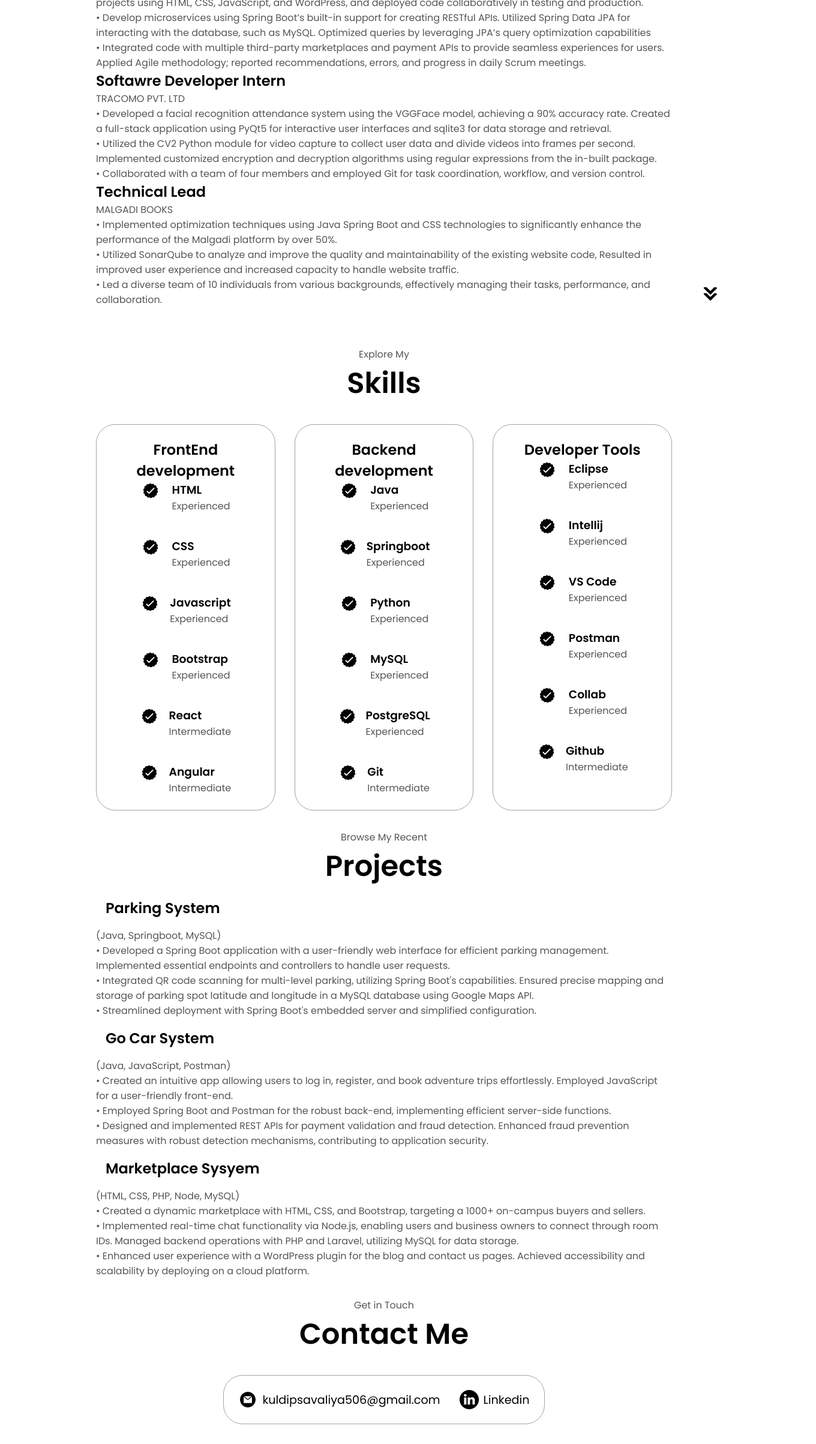
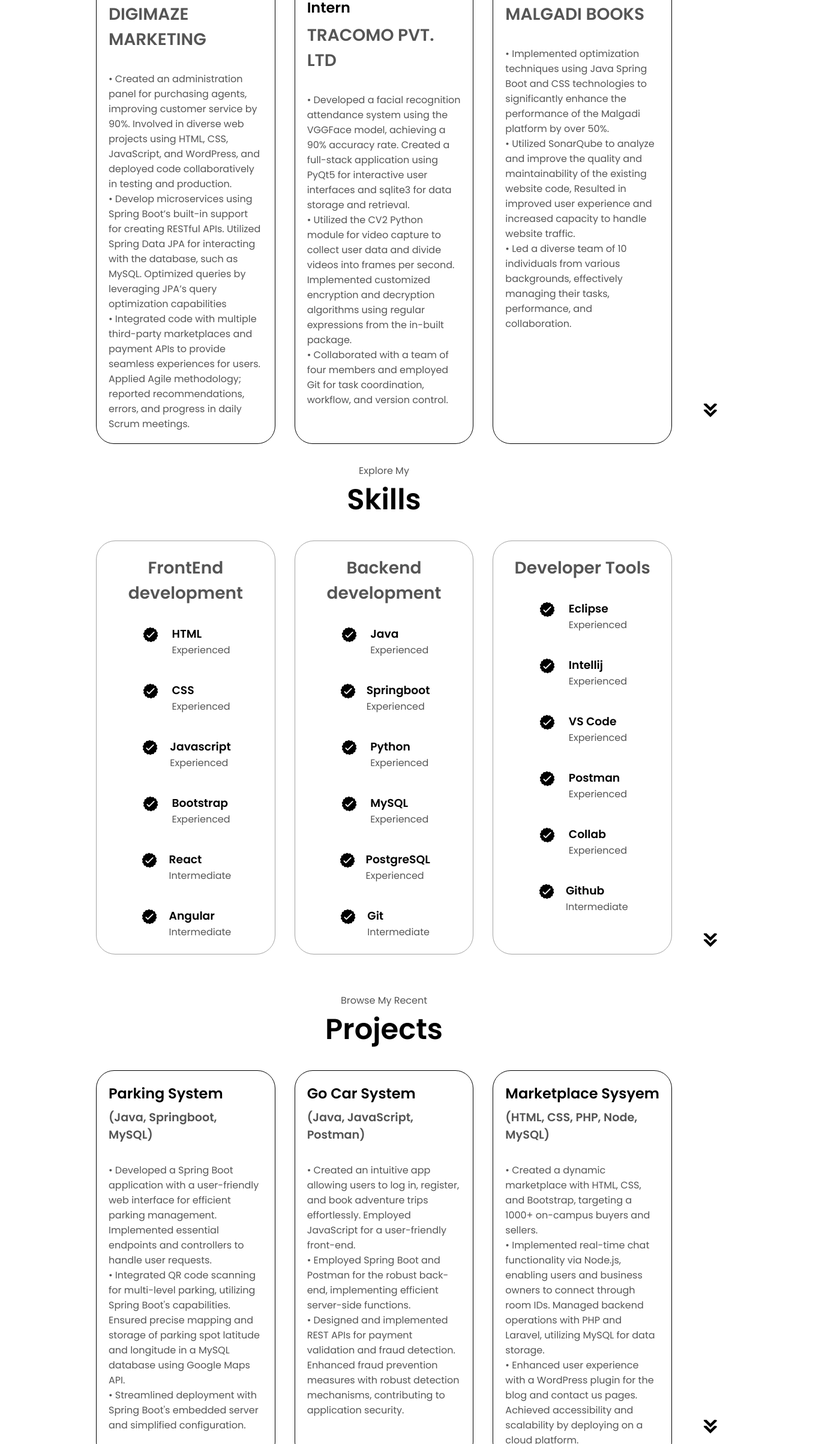
Before and after one commit to kuldip8899/Kuldip_portfolio, a plain HTML site: page index.html in a window 1280 px wide. Shown: the part 1886-4293 px from the top of the page at 60% size, 1360 px wide, since content can reach past the window. Drawn offline with Linux system fonts and the light colour scheme.

Commit message:
Update style.css

```diff
--- a/style.css
+++ b/style.css
@@ -204,6 +204,7 @@ section{
     gap: 1rem;
 }
 
+
 /* ICON */
 
 .icon{
@@ -316,18 +317,60 @@ section{
 
 /* EXPERIENCE SECTION */
 
-#experience{
+#experience {
     position: relative;
 }
 
-.experience-sub-title{
+.experience-details-container {
+    display: flex;
+    justify-content: center;
+    flex-wrap: wrap;
+    gap: 2rem;
+    margin: 2rem auto;
+}
+
+.experience-container {
+    flex: 1;
+    background-color: white;
+    border: 1.5px solid black; /* Add a border as needed */
+    border-radius: 30px;
+    padding: 20px;
+    /* box-shadow: 0 2px 4px rgba(0, 0, 0, 0.1);  */
+    /* transition: transform 0.3s ease, box-shadow 0.3s ease; */
+}
+
+/* .experience-container:hover { */
+    /* transform: translateY(-5px);  */
+    /* box-shadow: 0 4px 6px rgba(0, 0, 0, 0.1);  */
+/* } */
+
+.experience-title {
+    font-size: 1.5rem;
+    font-weight: bold;
+    margin-bottom: 0.5rem;
+}
+
+.experience-subtitle {
     color: rgb(85, 85, 85);
     font-weight: 600;
     font-size: 1.75rem;
     margin-bottom: 2rem;
 }
 
-.experience-details-container{
+
+/* SKILLS */
+#skills{
+    position: relative;
+}
+
+.skills-sub-title{
+    color: rgb(85, 85, 85);
+    font-weight: 600;
+    font-size: 1.75rem;
+    margin-bottom: 2rem;
+}
+
+.skills-details-container{
     display: flex;
     justify-content: center;
     flex-direction: column;
@@ -350,7 +393,7 @@ article{
 }
 
 /* PROJECTS SECTION */
-
+/*
 #projects{
     position: relative;
 }
@@ -374,7 +417,104 @@ article{
 .project-btn{
     color: black;
     border-color: rgb(163, 163, 163);
+} */
+
+
+/* Style for the Projects section */
+/* #projects {
+    background-color: white;
+    padding: 50px 0;
 }
+
+.section__text__p1 {
+    color: #333;
+    font-size: 18px;
+}
+
+.title {
+    font-size: 36px;
+    margin-top: 20px;
+    color: #333;
+}
+
+.project-details-container {
+    display: flex;
+    flex-wrap: wrap;
+    justify-content: space-between;
+    margin-top: 30px;
+}
+
+.project-container {
+    flex: 1;
+    background-color: #fff;
+    border: 1px solid #ddd;
+    border-radius: 5px;
+    padding: 20px;
+    margin: 10px;
+    width: calc(50% - 20px);
+    box-shadow: 0 2px 4px rgba(0, 0, 0, 0.1);
+}
+
+.project-title {
+    font-size: 24px;
+    margin-top: 10px;
+    color: #333;
+}
+
+.project-subtitle {
+    font-size: 18px;
+    color: #666;
+}
+
+.project-container p {
+    font-size: 16px;
+    color: #333;
+} */
+
+
+
+#project {
+    position: relative;
+}
+
+.project-details-container {
+    display: flex;
+    justify-content: center;
+    flex-wrap: wrap;
+    gap: 2rem;
+    margin: 2rem auto;
+}
+
+.project-container {
+    flex: 1;
+    background-color: white;
+    border: 1.5px solid black; /* Add a border as needed */
+    border-radius: 30px;
+    padding: 20px;
+    /* box-shadow: 0 2px 4px rgba(0, 0, 0, 0.1);  */
+    /* transition: transform 0.3s ease, box-shadow 0.3s ease; */
+}
+
+/* .experience-container:hover { */
+    /* transform: translateY(-5px);  */
+    /* box-shadow: 0 4px 6px rgba(0, 0, 0, 0.1);  */
+/* } */
+
+.project-title {
+    font-size: 1.5rem;
+    font-weight: bold;
+    margin-bottom: 0.5rem;
+}
+
+.project-subtitle {
+    color: rgb(85, 85, 85);
+    font-weight: 600;
+    font-size: 1.2rem;
+    margin-bottom: 2rem;
+}
+
+
+
 
 
 /* CONTACT */
```
